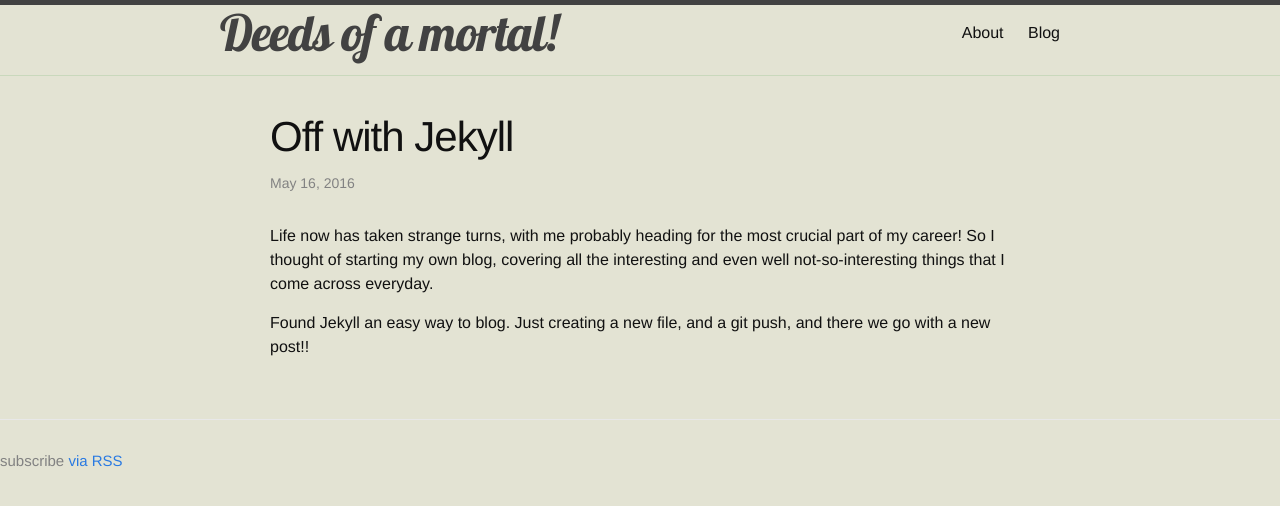
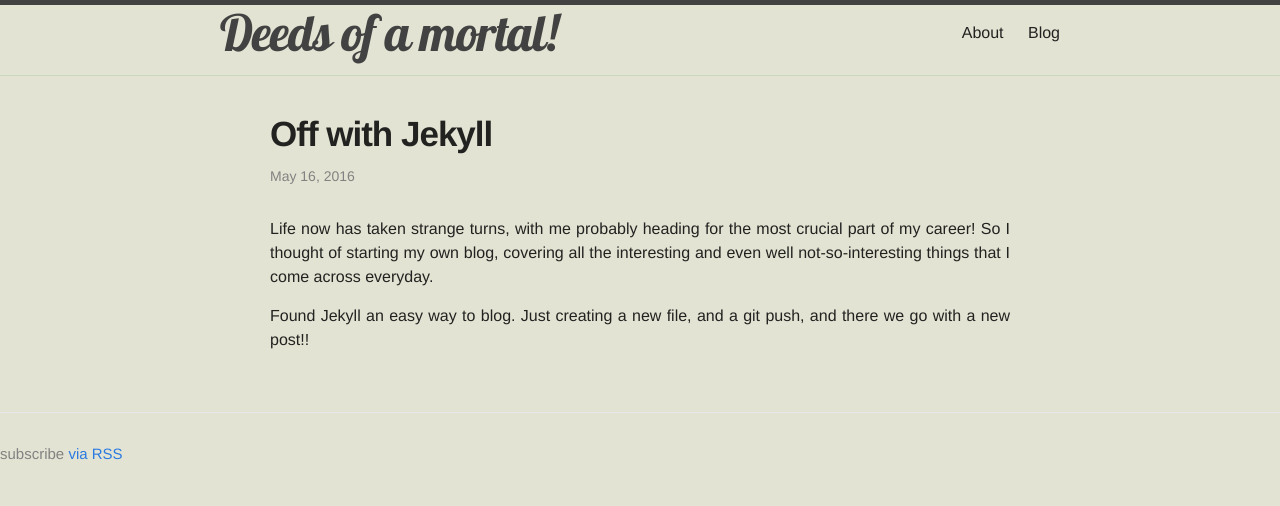
Before and after one commit to smitbose/smitbose.github.io, a Jekyll site: the page built from _posts/2016-05-17-welcome-to-jekyll.markdown, in a window 1280 px wide. Shown: the top 506 px of the page. Built offline with Jekyll 4.4.1, drawn with Linux system fonts in a browser that asks for light colours.

Commit message:
Made changes to post layout

```diff
--- a/_sass/_layout.scss
+++ b/_sass/_layout.scss
@@ -221,18 +221,19 @@
 }
 
 .post-title {
-    font-size: 42px;
+    font-size: 35px;
     letter-spacing: -1px;
     line-height: 1;
+    font-weight: 600;
 
     @include media-query($on-laptop) {
-        font-size: 36px;
+        font-size: 32px;
     }
 }
 
 .post-content {
     margin-bottom: $spacing-unit;
-
+    text-align: justify;
     h2 {
         font-size: 32px;
 
--- a/css/main.scss
+++ b/css/main.scss
@@ -15,7 +15,7 @@ $base-line-height: 1.5;
 
 $spacing-unit:     30px;
 
-$text-color:       #111;
+$text-color:       RGBA(17, 17, 17, 0.92);
 $background-color: #e3e3d3;
 $brand-color:      #2a7ae2;
 
```
Also changed, not shown: 5 other files.
